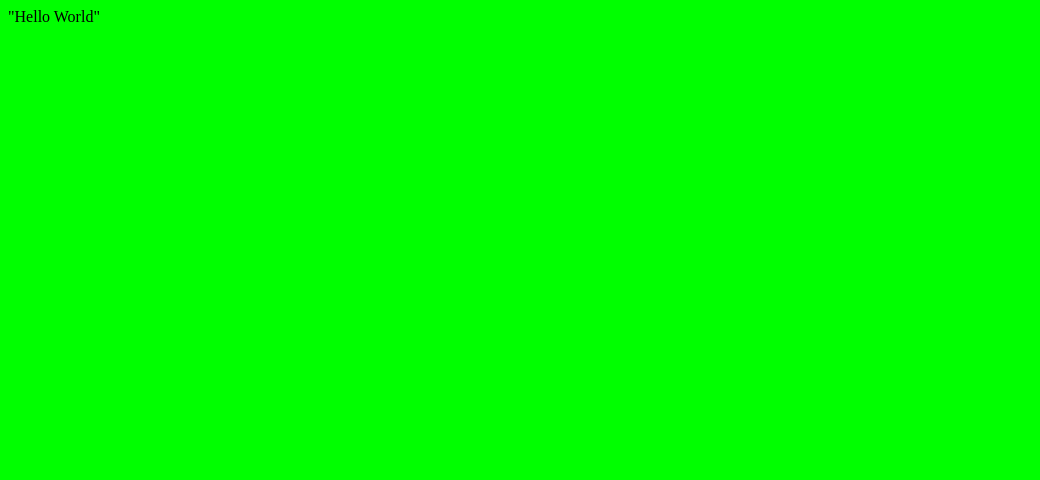
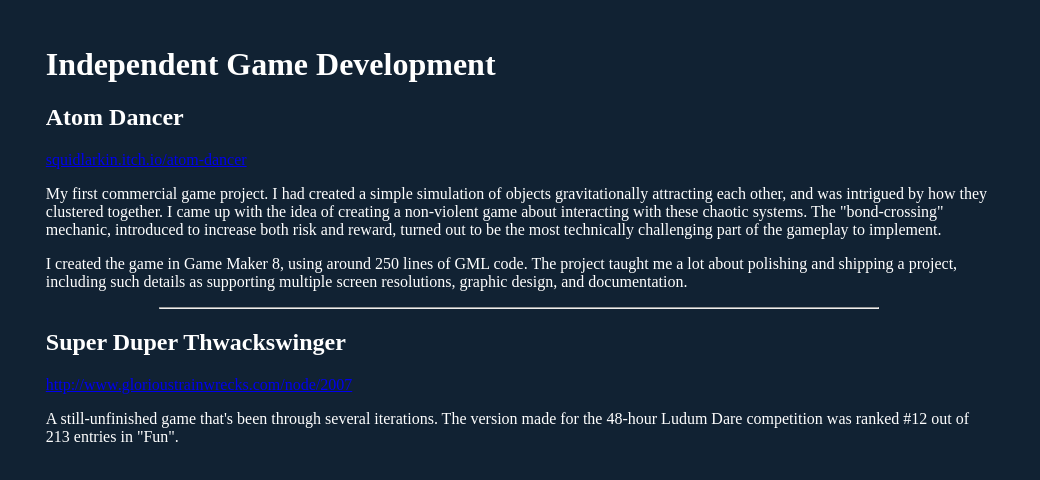
Before and after one commit to samaralarkin/samaralarkin.github.io, a plain HTML site: page index.html in a window 1280 px wide. Shown: the whole page, without its empty margins (0-1040 px from the left). Drawn offline with Linux system fonts and the light colour scheme.

Commit message:
added stuff

```diff
--- a/index.html
+++ b/index.html
@@ -1,5 +1,17 @@
 <html>
 <link rel="stylesheet" type="text/css" href="theme.css">
 <body>
-"Hello World"
+<h1>Independent Game Development</h1>
+
+<h2>Atom Dancer</h2>
+<p><a href="http://squidlarkin.itch.io/atom-dancer">squidlarkin.itch.io/atom-dancer</a></p>
+<p>My first commercial game project. I had created a simple simulation of objects gravitationally attracting each other, and was intrigued by how they clustered together. I came up with the idea of creating a non-violent game about interacting with these chaotic systems. The "bond-crossing" mechanic, introduced to increase both risk and reward, turned out to be the most technically challenging part of the gameplay to implement.</p>
+<p>I created the game in Game Maker 8, using around 250 lines of GML code. The project taught me a lot about polishing and shipping a project, including such details as supporting multiple screen resolutions, graphic design, and documentation.<hr /></p>
+
+
+
+<h2>Super Duper Thwackswinger</h2>
+<p><a href="http://www.glorioustrainwrecks.com/node/2007">http://www.glorioustrainwrecks.com/node/2007</a></p>
+<p>A still-unfinished game that's been through several iterations. The version made for the 48-hour Ludum Dare competition was ranked #12 out of 213 entries in "Fun".</p>
+
 </body></html>
--- a/theme.css
+++ b/theme.css
@@ -1,3 +1,15 @@
 body {
-	background: #00ff00
+	color: white;
+	background: #112233;
+	padding: 1cm 1cm 1cm 1cm;
 }
+
+p {
+	max-width: 25cm;
+	#padding: 1cm 1cm 1cm 1cm;
+}
+
+hr {
+	margin-left: 3cm;
+	max-width: 19cm;
+}
```
